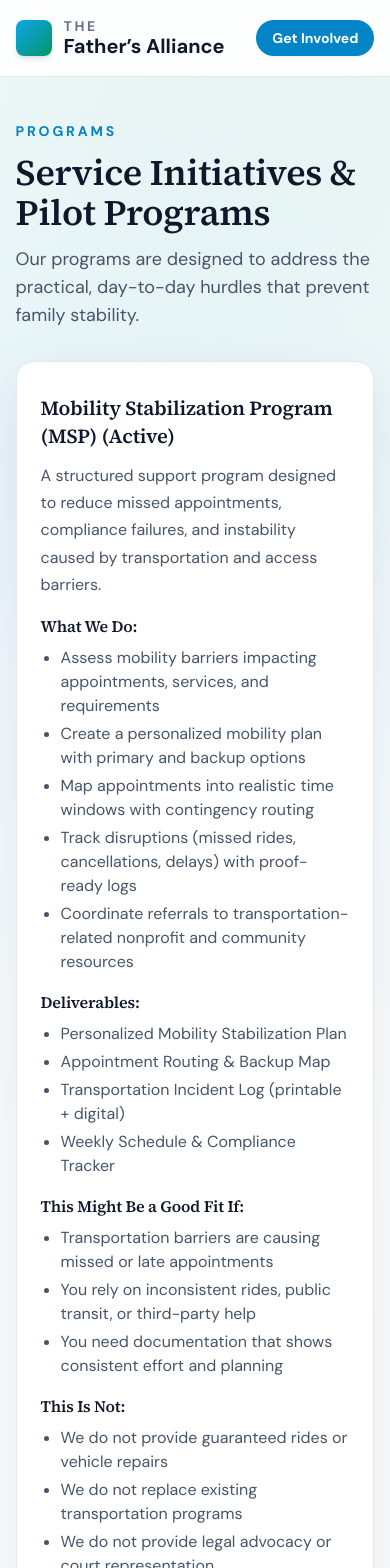
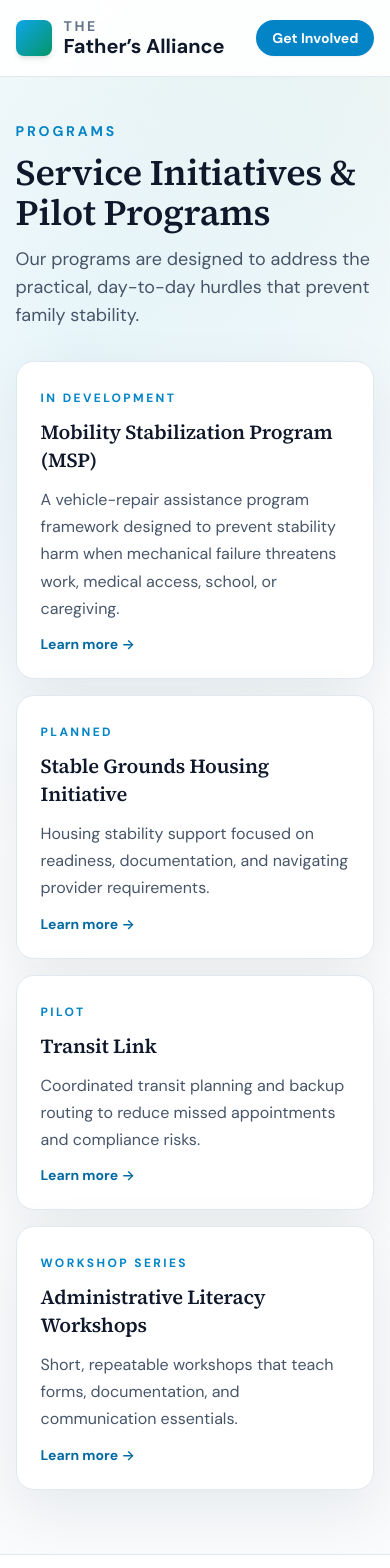
Before and after one commit to FukenMike/resurgence2.0, a React (Vite) app: page /programs in a window 390 px wide. Shown: the top 1568 px of the page. Built offline with nearby package versions, Linux system fonts and the light colour scheme.

Commit message:
Add mobility stabilization program page and card routing

```diff
--- a/src/app.tsx
+++ b/src/app.tsx
@@ -9,6 +9,7 @@ import Resources from './pages/resources';
 import GetInvolved from './pages/get-involved';
 import Transparency from './pages/transparency';
 import NotFound from './pages/not-found';
+import ProgramMobilityStabilization from './pages/program-mobility-stabilization';
 
 export default function App() {
   return (
@@ -18,6 +19,7 @@ export default function App() {
           <Route index element={<Home />} />
           <Route path="who-we-serve" element={<WhoWeServe />} />
           <Route path="programs" element={<Programs />} />
+          <Route path="programs/mobility-stabilization" element={<ProgramMobilityStabilization />} />
           <Route path="how-we-help" element={<HowWeHelp />} />
           <Route path="about" element={<About />} />
           <Route path="resources" element={<Resources />} />
--- a/src/content/siteCopy.ts
+++ b/src/content/siteCopy.ts
@@ -39,35 +39,29 @@ export const programsCopy = {
   programs: [
     {
       title: 'Mobility Stabilization Program (MSP)',
-      status: 'Active',
-      oneLiner: 'A structured support program designed to reduce missed appointments, compliance failures, and instability caused by transportation and access barriers.',
-      whatWeDo: [
-        'Assess mobility barriers impacting appointments, services, and requirements',
-        'Create a personalized mobility plan with primary and backup options',
-        'Map appointments into realistic time windows with contingency routing',
-        'Track disruptions (missed rides, cancellations, delays) with proof-ready logs',
-        'Coordinate referrals to transportation-related nonprofit and community resources',
-      ],
-      deliverables: [
-        'Personalized Mobility Stabilization Plan',
-        'Appointment Routing & Backup Map',
-        'Transportation Incident Log (printable + digital)',
-        'Weekly Schedule & Compliance Tracker',
-      ],
-      goodFit: [
-        'Transportation barriers are causing missed or late appointments',
-        'You rely on inconsistent rides, public transit, or third-party help',
-        'You need documentation that shows consistent effort and planning',
-      ],
-      notThis: [
-        'We do not provide guaranteed rides or vehicle repairs',
-        'We do not replace existing transportation programs',
-        'We do not provide legal advocacy or court representation',
-      ],
+      status: 'In Development',
+      href: '/programs/mobility-stabilization',
+      summary:
+        'A vehicle-repair assistance program framework designed to prevent stability harm when mechanical failure threatens work, medical access, school, or caregiving.',
     },
-    'Stable Grounds Housing Initiative (Planned)',
-    'Transit Link (Pilot)',
-    'Administrative Literacy Workshops',
+    {
+      title: 'Stable Grounds Housing Initiative',
+      status: 'Planned',
+      href: '/programs/stable-grounds',
+      summary: 'Housing stability support focused on readiness, documentation, and navigating provider requirements.',
+    },
+    {
+      title: 'Transit Link',
+      status: 'Pilot',
+      href: '/programs/transit-link',
+      summary: 'Coordinated transit planning and backup routing to reduce missed appointments and compliance risks.',
+    },
+    {
+      title: 'Administrative Literacy Workshops',
+      status: 'Workshop Series',
+      href: '/programs/administrative-literacy',
+      summary: 'Short, repeatable workshops that teach forms, documentation, and communication essentials.',
+    },
   ],
 }
 
--- /dev/null
+++ b/src/pages/program-mobility-stabilization.tsx
@@ -0,0 +1,49 @@
+import { useEffect } from 'react';
+import Card from '../components/Card';
+
+export default function ProgramMobilityStabilization() {
+  useEffect(() => {
+    document.title = 'Mobility Stabilization Program (MSP) | The Father’s Alliance';
+  }, []);
+
+  return (
+    <div className="flex flex-col gap-8">
+      <section className="space-y-3">
+        <p className="text-sm font-semibold uppercase tracking-[0.2em] text-sky-600">Program</p>
+        <h1 className="text-4xl font-semibold text-slate-900">Mobility Stabilization Program (MSP)</h1>
+        <p className="max-w-3xl text-lg text-slate-600">
+          A vehicle-repair assistance program framework designed to prevent stability harm when mechanical failure
+          threatens work, medical access, school, or caregiving.
+        </p>
+      </section>
+
+      <section className="grid gap-4 md:grid-cols-2">
+        <Card eyebrow="In Development" title="Status">
+          <div className="space-y-2">
+            <p className="font-semibold text-slate-900">Honest status: funding not yet secured.</p>
+            <p>
+              We are shaping the intake, verification, and partner stack. Launch timelines depend on confirming repair
+              funding and emergency reserve policies.
+            </p>
+          </div>
+        </Card>
+
+        <Card title="How it will work (at launch)">
+          <ul className="list-disc space-y-2 pl-5">
+            <li>Rapid triage when a vehicle failure risks employment, medical care, school, or caregiving.</li>
+            <li>Repair verification, quotes, and assistance requests routed to partners with proof-ready logs.</li>
+            <li>Temporary mobility plan (rides, rentals, transit) to bridge the repair window.</li>
+          </ul>
+        </Card>
+
+        <Card title="Coming later">
+          <ul className="list-disc space-y-2 pl-5">
+            <li>Preventive maintenance guidance and reminders tied to common failure points.</li>
+            <li>Data-informed fund design to balance urgency, equity, and sustainability.</li>
+            <li>Partner toolkit for intake forms, documentation templates, and audit-friendly reporting.</li>
+          </ul>
+        </Card>
+      </section>
+    </div>
+  );
+}
--- a/src/pages/programs.tsx
+++ b/src/pages/programs.tsx
@@ -1,4 +1,5 @@
 import { useEffect } from 'react';
+import { Link } from 'react-router-dom';
 import Card from '../components/Card';
 import { programsCopy } from '../content/siteCopy';
 
@@ -16,61 +17,20 @@ export default function Programs() {
       </section>
 
       <section className="grid gap-4 md:grid-cols-2">
-        {programsCopy.programs.map((program, index) => {
-          // Handle detailed program object (first program)
-          if (typeof program === 'object') {
-            return (
-              <Card key={program.title} title={`${program.title} (${program.status})`}>
-                <div className="space-y-4 text-slate-600">
-                  <p>{program.oneLiner}</p>
-
-                  <div>
-                    <h3 className="font-semibold text-slate-900 mb-2">What We Do:</h3>
-                    <ul className="list-disc pl-5 space-y-1">
-                      {program.whatWeDo.map((item, i) => (
-                        <li key={i}>{item}</li>
-                      ))}
-                    </ul>
-                  </div>
-
-                  <div>
-                    <h3 className="font-semibold text-slate-900 mb-2">Deliverables:</h3>
-                    <ul className="list-disc pl-5 space-y-1">
-                      {program.deliverables.map((item, i) => (
-                        <li key={i}>{item}</li>
-                      ))}
-                    </ul>
-                  </div>
-
-                  <div>
-                    <h3 className="font-semibold text-slate-900 mb-2">This Might Be a Good Fit If:</h3>
-                    <ul className="list-disc pl-5 space-y-1">
-                      {program.goodFit.map((item, i) => (
-                        <li key={i}>{item}</li>
-                      ))}
-                    </ul>
-                  </div>
-
-                  <div>
-                    <h3 className="font-semibold text-slate-900 mb-2">This Is Not:</h3>
-                    <ul className="list-disc pl-5 space-y-1">
-                      {program.notThis.map((item, i) => (
-                        <li key={i}>{item}</li>
-                      ))}
-                    </ul>
-                  </div>
-                </div>
-              </Card>
-            );
-          }
-
-          // Handle simple string programs (remaining programs)
-          return (
-            <Card key={program} title={program}>
-              <p className="text-slate-600">Outcome-driven support with clear milestones and repeatable checklists.</p>
+        {programsCopy.programs.map((program) => (
+          <Link
+            key={program.title}
+            to={program.href}
+            className="block focus-visible:outline-none focus-visible:ring-2 focus-visible:ring-sky-500 focus-visible:ring-offset-4 focus-visible:ring-offset-white"
+          >
+            <Card title={program.title} eyebrow={program.status}>
+              <div className="space-y-3">
+                <p className="text-slate-600">{program.summary}</p>
+                <p className="text-sm font-semibold text-sky-700">Learn more →</p>
+              </div>
             </Card>
-          );
-        })}
+          </Link>
+        ))}
       </section>
     </div>
   );
```
